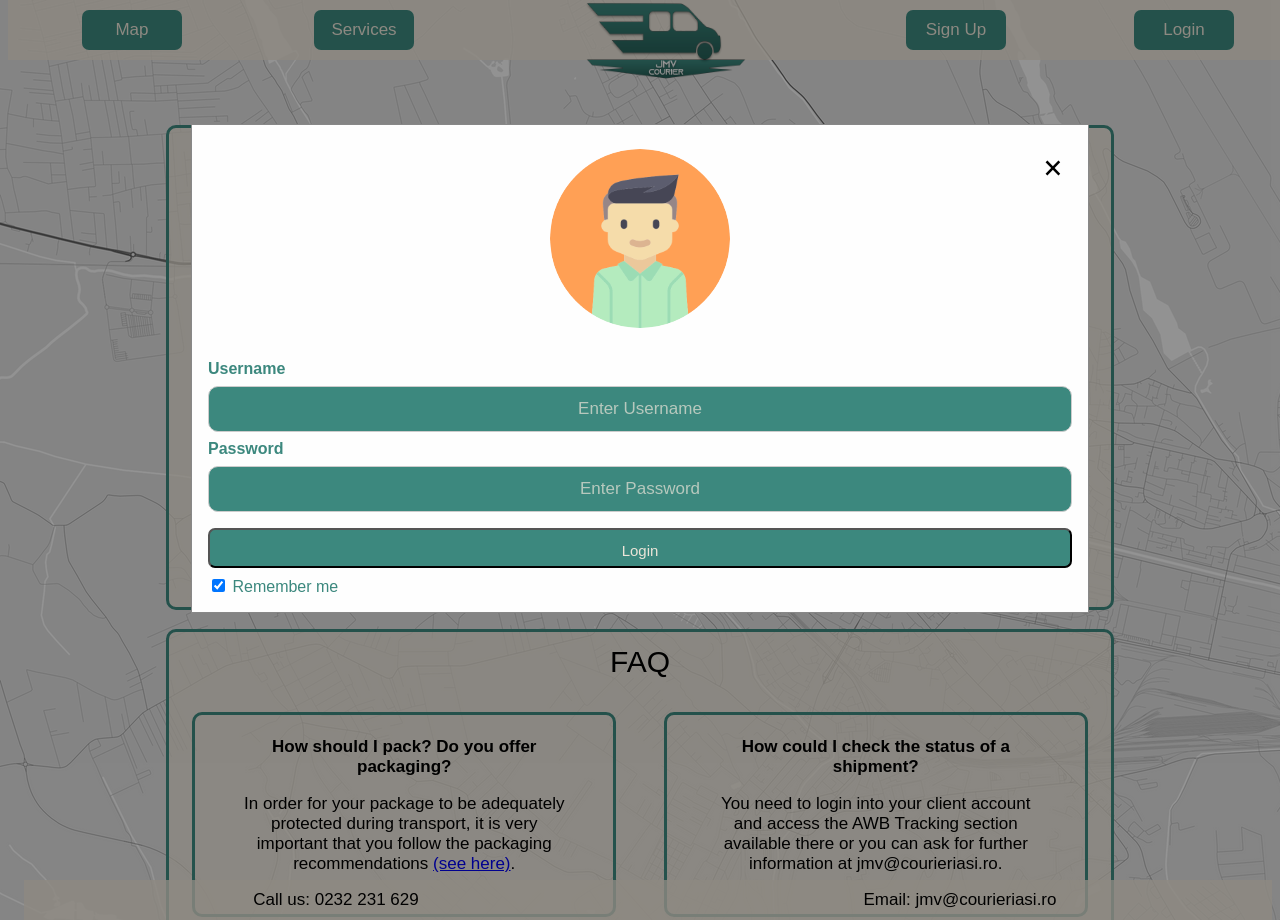
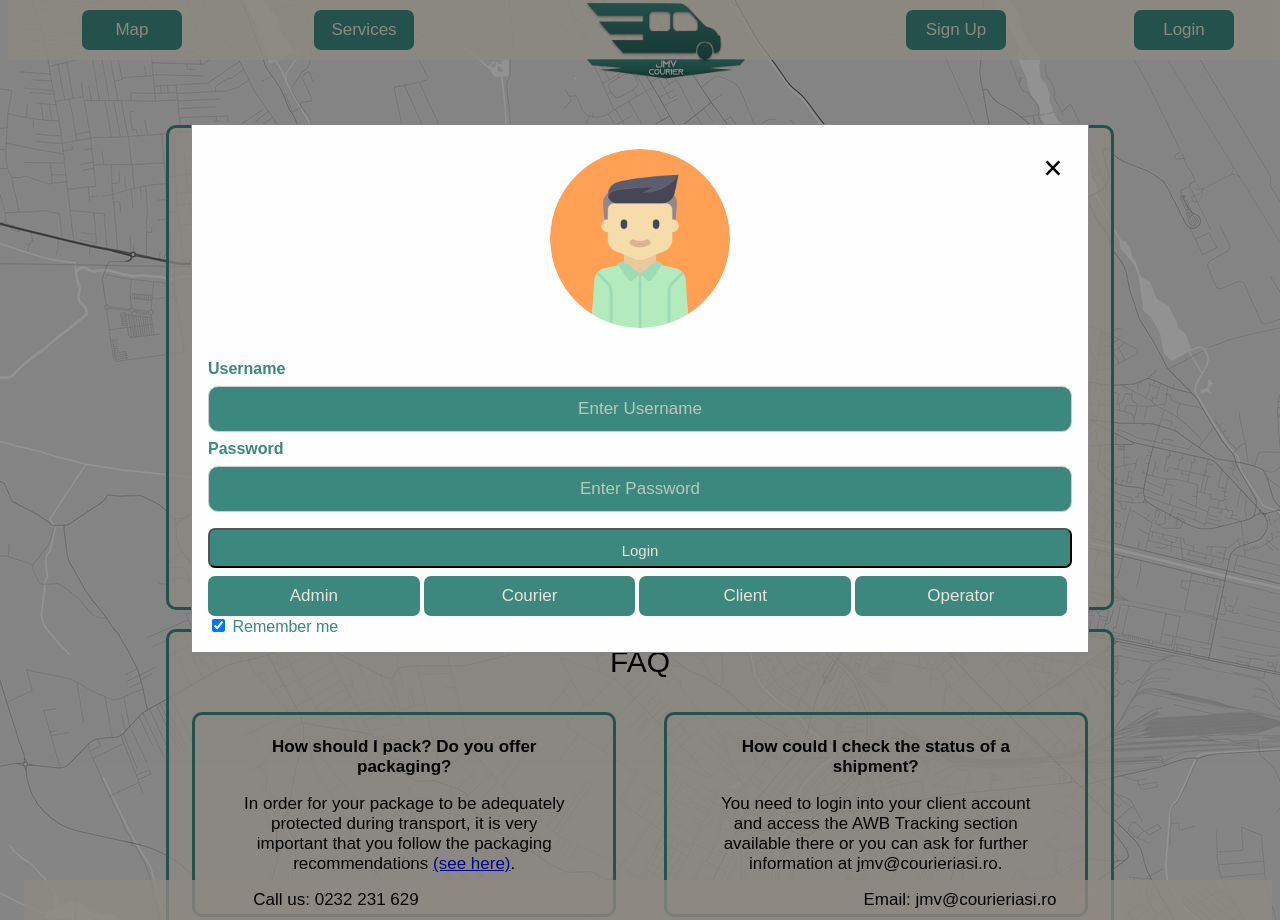
Before and after one commit to andreeabmanea/Web-Technologies, a PHP site: page /windows/main.html in a window 1280 px wide, after a click on "Login". Run offline with PHP 8.4, Linux system fonts and the light colour scheme.

Commit message:
added temporary button for all 4 interfaces
client, admin, courier, operator

```diff
--- a/Site/stylesheets/style.css
+++ b/Site/stylesheets/style.css
@@ -101,7 +101,6 @@ body {
 }
 
 
-
 button {
     text-decoration: none;
     background-color: #3c887e;
@@ -197,7 +196,14 @@ span.psw {
 h1.sign-up-text {
     font-size: 30px;
 }
-
+.nav-buttons{
+    width: 100%;
+    overflow: auto;
+}
+.nav-buttons a{
+    width: 24.5%;
+    column-gap: 2%;
+}
 
 input[type=text], input[type=password] {
     width: 100%;
--- a/Site/windows/main.html
+++ b/Site/windows/main.html
@@ -124,6 +124,12 @@
                 <label for="psw"><b>Password</b></label>
                 <input type="password" placeholder="Enter Password" name="psw" required>
                 <button type="submit">Login</button>
+                <div class="nav-buttons">
+                    <a class="button" href="admin.html">Admin</a>
+                    <a class="button" href="courier.html">Courier</a>
+                    <a class="button" href="client.html">Client</a>
+                    <a class="button" href="operator.html">Operator</a>
+                </div>
                 <label>
                     <input type="checkbox" checked="checked" name="remember"> Remember me
                 </label>
```
